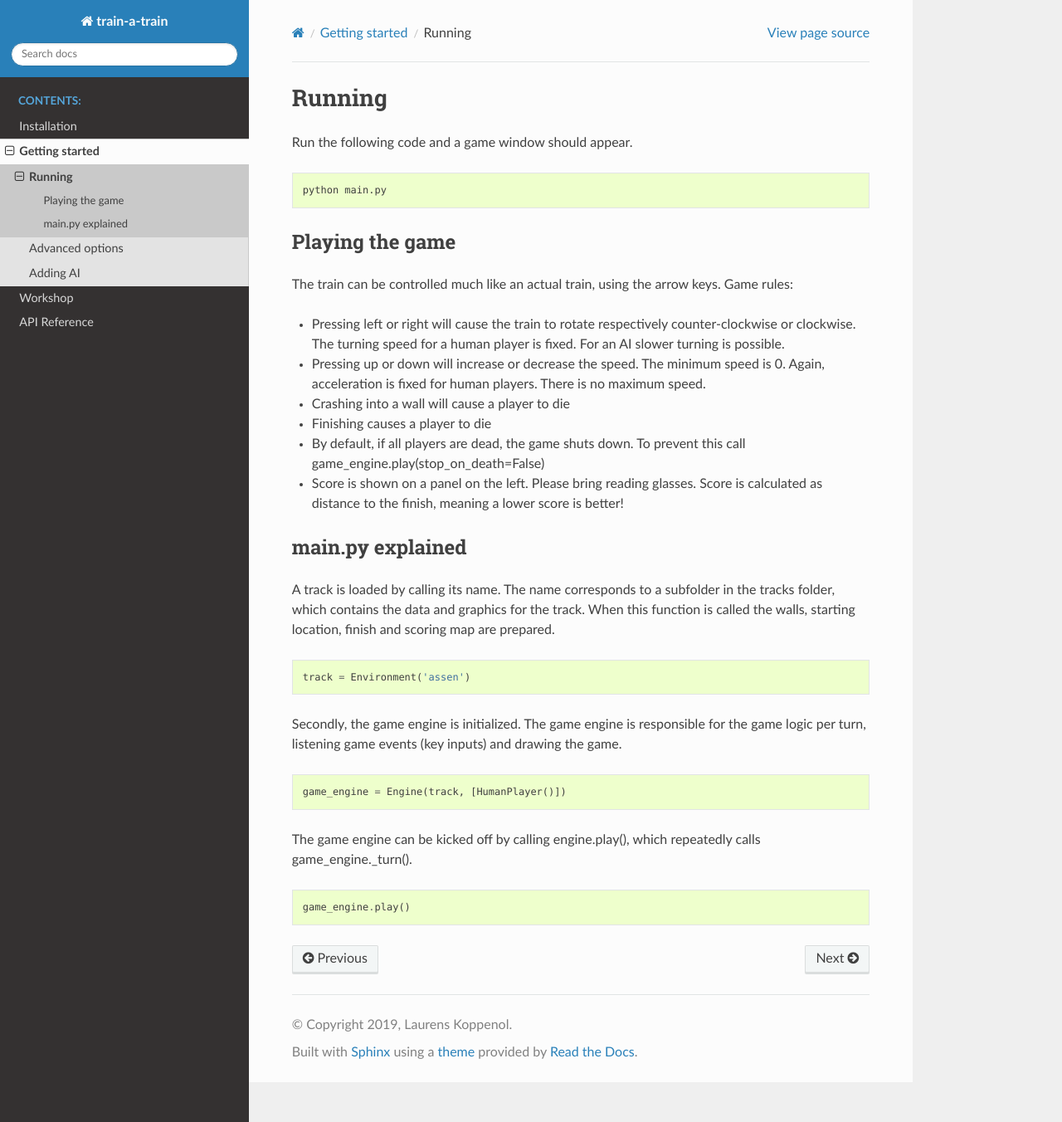
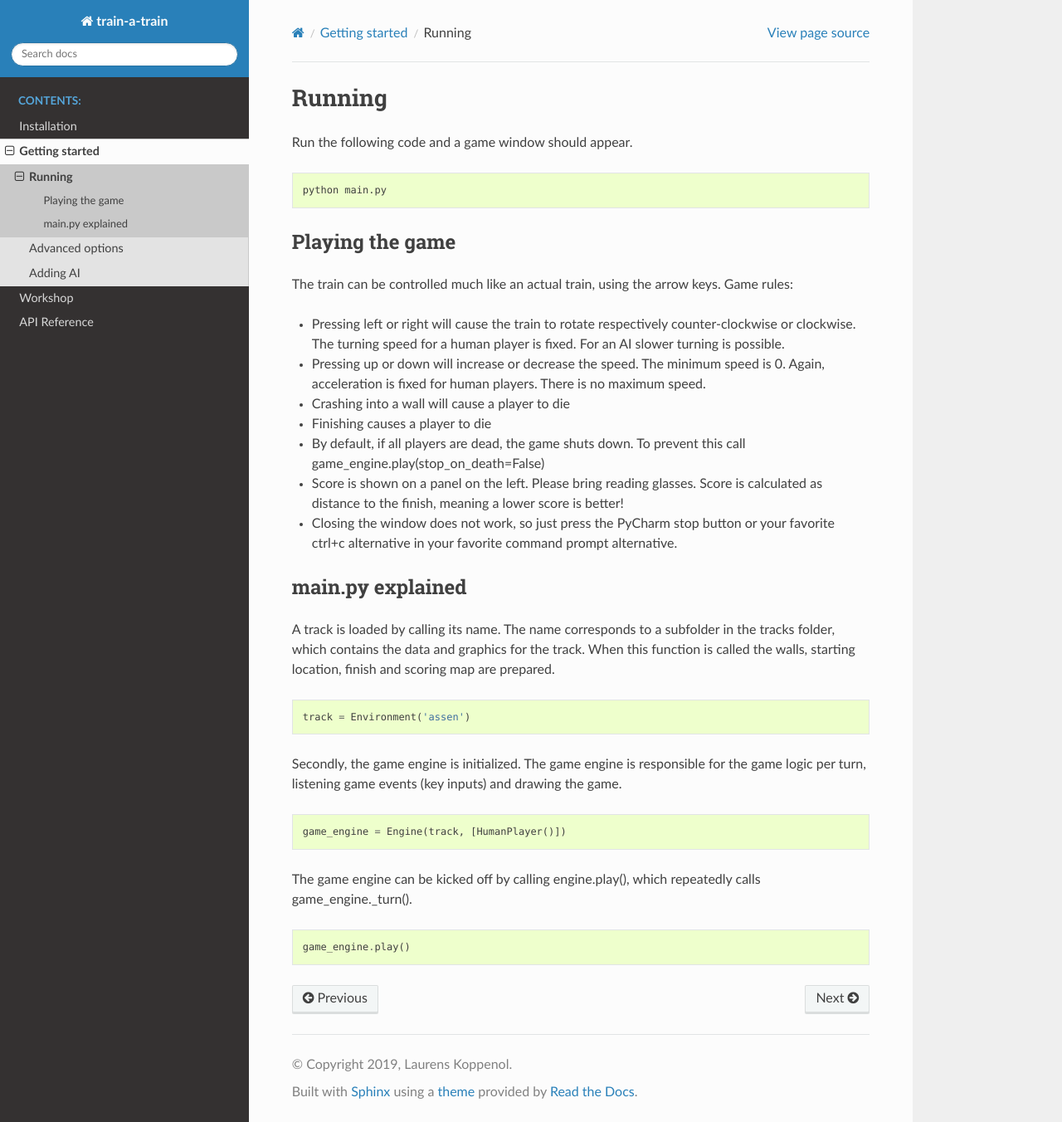
Before and after one commit to lkoppenol/train-a-train, a Sphinx documentation site: the page built from docs/source/running.rst, in a window 1280 px wide and 1352 px high. Shown: the whole window at 83% size. Built offline with Sphinx 7.4.7 and the Read the Docs theme 2.0.0, drawn with Linux system fonts in a browser that asks for light colours.

Commit message:
stop the game explanation;

```diff
--- a/docs/source/running.rst
+++ b/docs/source/running.rst
@@ -19,6 +19,8 @@ The train can be controlled much like an actual train, using the arrow keys. Gam
 - By default, if all players are dead, the game shuts down. To prevent this call game_engine.play(stop_on_death=False)
 - Score is shown on a panel on the left. Please bring reading glasses. Score is calculated as distance to the finish,
   meaning a lower score is better!
+- Closing the window does not work, so just press the PyCharm stop button or your favorite ctrl+c alternative in your
+  favorite command prompt alternative.
 
 main.py explained
 -----------------
```
